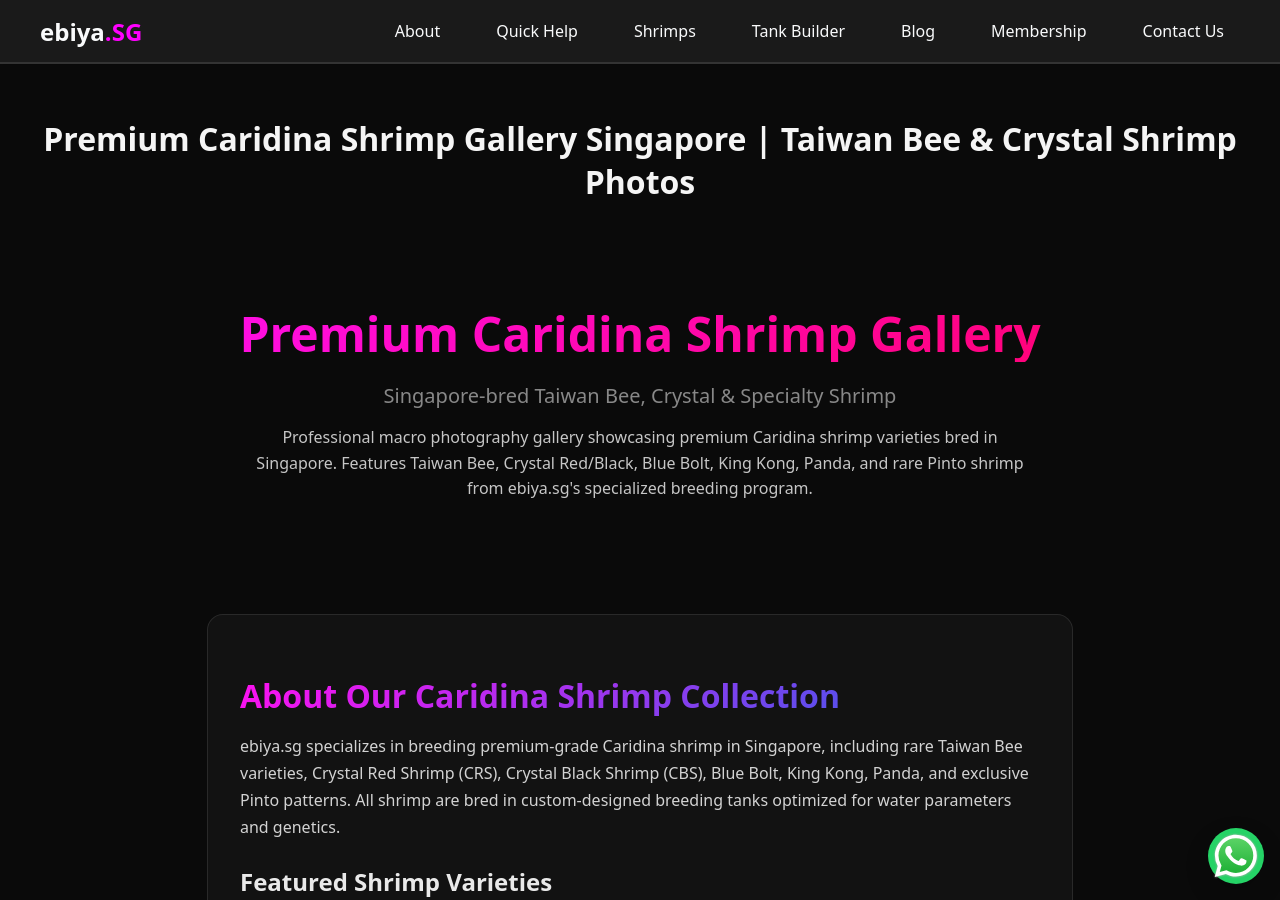
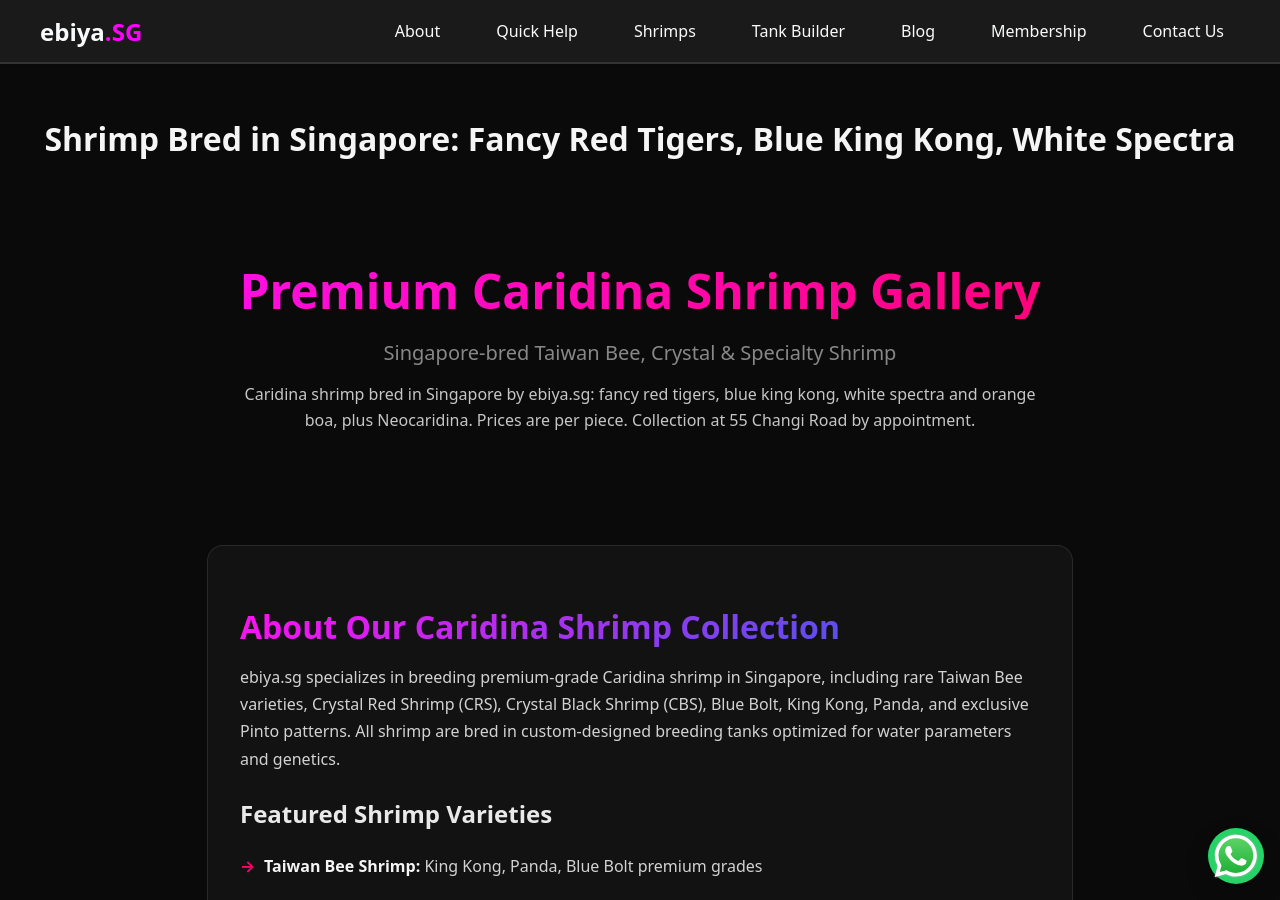
Before and after one commit to m33lucky-benny/reimagined-eureka, a Jekyll site: the page built from shrimp.md, in a window 1280 px wide and 900 px high. Built offline with Jekyll 4.4.1, drawn with Linux system fonts in a browser that asks for light colours.

Commit message:
Shrimp page: replace title, description, keywords and excerpt with current shrimp types
Co-Authored-By: Claude Sonnet 5.5 <noreply@anthropic.com>

```diff
--- a/shrimp.md
+++ b/shrimp.md
@@ -1,34 +1,25 @@
 ---
 layout: page
-title: "Premium Caridina Shrimp Gallery Singapore | Taiwan Bee & Crystal Shrimp Photos"
-tagline: "Singapore-bred Caridina shrimp macro photography collection"
-description: "Explore our comprehensive gallery of premium Caridina shrimp bred in Singapore. High-quality photos of Taiwan Bee, Crystal Red (CRS), Crystal Black (CBS), Blue Bolt, King Kong, Panda and Pinto shrimp varieties from ebiya.sg breeding tanks."
+title: "Shrimp Bred in Singapore: Fancy Red Tigers, Blue King Kong, White Spectra"
+tagline: "Caridina shrimp bred in Singapore, plus Neocaridina"
+description: "Caridina shrimp bred in Singapore: fancy red tigers, blue king kong, white spectra and orange boa, plus Neocaridina. Prices from S$40 each. Collection by appointment."
 permalink: /shrimp/
 tags:
   - caridina-shrimp-singapore
-  - taiwan-bee-shrimp
-  - crystal-red-shrimp
-  - crystal-black-shrimp
-  - pinto-shrimp
-  - blue-bolt-shrimp
-  - king-kong-shrimp
-  - shrimp-macro-photography
-  - caridina-breeding-singapore
+  - fancy-red-tiger-shrimp
+  - blue-king-kong-shrimp
+  - white-spectra-shrimp
+  - orange-boa-shrimp
+  - neocaridina-singapore
 keywords:
-  - caridina shrimp photos singapore
-  - taiwan bee shrimp gallery
-  - crystal red shrimp CRS
-  - crystal black shrimp CBS
-  - blue bolt shrimp breeding
-  - pinto shrimp singapore
-  - king kong shrimp
-  - panda shrimp
-  - caridina breeding tank
-  - premium shrimp singapore
-  - shrimp macro photography
-  - freshwater shrimp gallery
+  - caridina shrimp singapore
+  - fancy red tiger shrimp
+  - blue king kong shrimp
+  - white spectra shrimp
+  - orange boa shrimp
+  - neocaridina singapore
   - ebiya singapore
-excerpt: "Professional macro photography gallery showcasing premium Caridina shrimp varieties bred in Singapore. Features Taiwan Bee, Crystal Red/Black, Blue Bolt, King Kong, Panda, and rare Pinto shrimp from ebiya.sg's specialized breeding program."
+excerpt: "Caridina shrimp bred in Singapore by ebiya.sg: fancy red tigers, blue king kong, white spectra and orange boa, plus Neocaridina. Prices are per piece. Collection at 55 Changi Road by appointment."
 schema_type: ImageGallery
 ---
 
```
